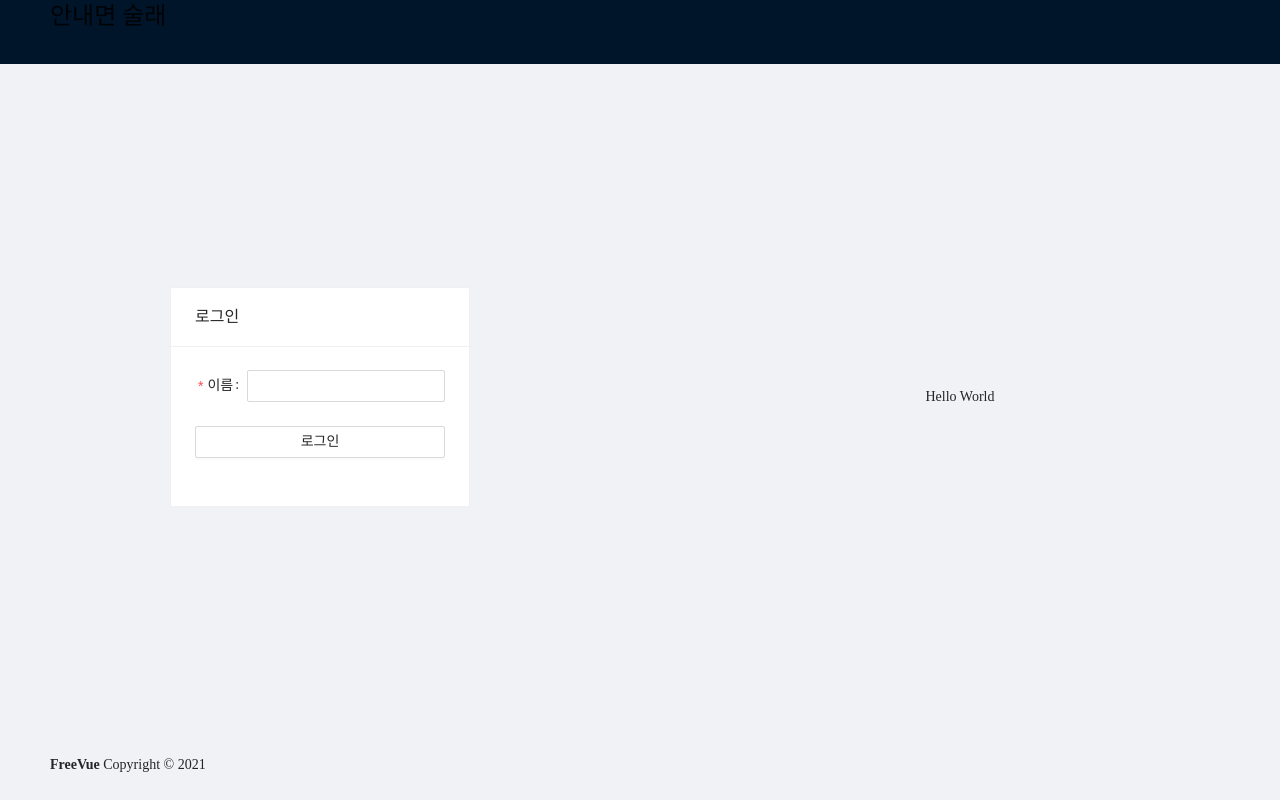
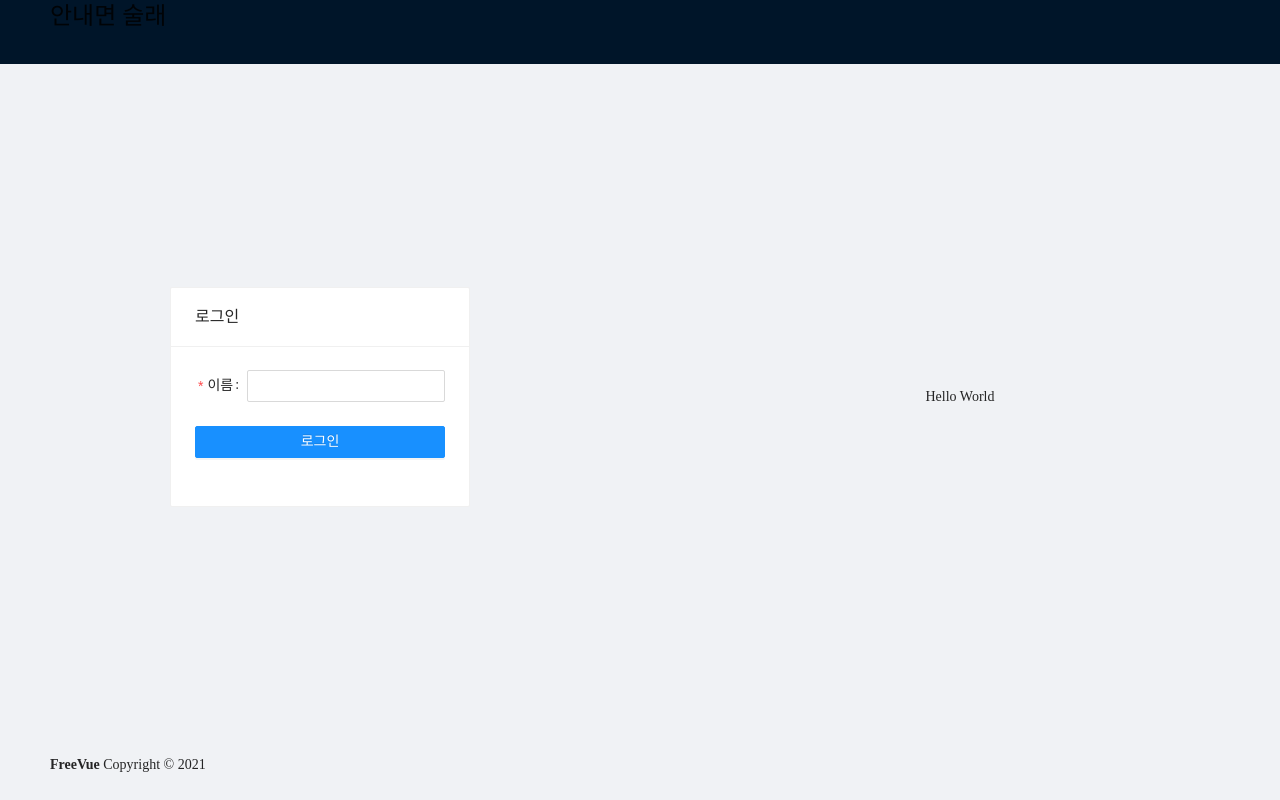
Before and after one commit to freevuehub/Rock-Paper-Scissors, a Next.js app in the folder client/: page / in a window 1280 px wide. Built offline with nearby package versions, Linux system fonts and the light colour scheme; no server answers; a web font is replaced by a local one.

Commit message:
[improved]: 로그인 액션 확인

```diff
--- a/client/pages/index.tsx
+++ b/client/pages/index.tsx
@@ -24,6 +24,10 @@ const CardStyled = styled(Card)`
 const Home: React.FC<IProps> = (props) => {
   props.socket.emit('chat message', 'roomId', 'name', 'message', 'type')
 
+  const onFinish = (values: any) => {
+    console.log('Success:', values)
+  }
+
   return (
     <>
       <Head>
@@ -37,6 +41,7 @@ const Home: React.FC<IProps> = (props) => {
               wrapperCol={{ span: 19 }}
               initialValues={{ remember: true }}
               name="login"
+              onFinish={onFinish}
             >
               <Form.Item
                 label="이름"
@@ -46,7 +51,7 @@ const Home: React.FC<IProps> = (props) => {
                 <Input />
               </Form.Item>
               <Form.Item wrapperCol={{ span: 24 }}>
-                <Button block>로그인</Button>
+                <Button block type="primary" htmlType="submit">로그인</Button>
               </Form.Item>
             </Form>
           </CardStyled>
```
